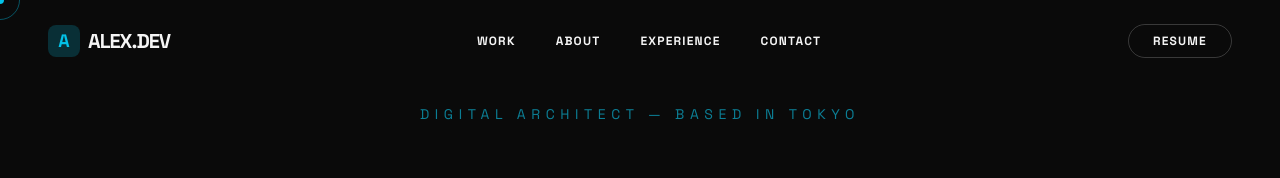
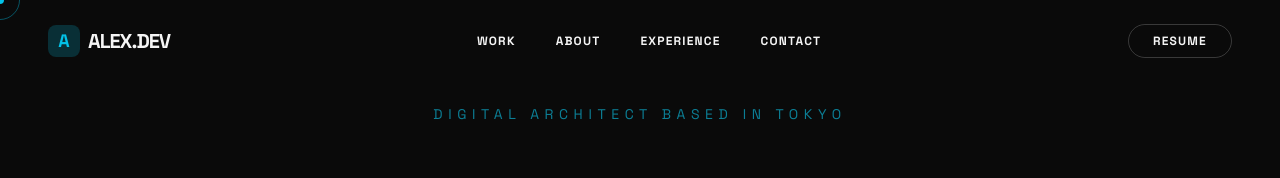
Before and after one commit to sajibdas126/elysium-portfolio, a React (Vite) app: page / in a window 1280 px wide. Shown: the top 178 px of the page. Built offline with nearby package versions, Linux system fonts and the light colour scheme; a web font is replaced by a local one.

Commit message:
fix: correct typographical error in Hero component heading

```diff
--- a/components/Hero.tsx
+++ b/components/Hero.tsx
@@ -49,7 +49,7 @@ const Hero: React.FC = () => {
 
       <div className="text-center max-w-5xl z-10">
         <h2 className="text-primary text-xs md:text-sm tracking-[0.4em] uppercase mb-8 opacity-60">
-          Digital Architect — Based in Tokyo
+          Digital Architect  Based in Tokyo
         </h2>
 
         <h1
```
